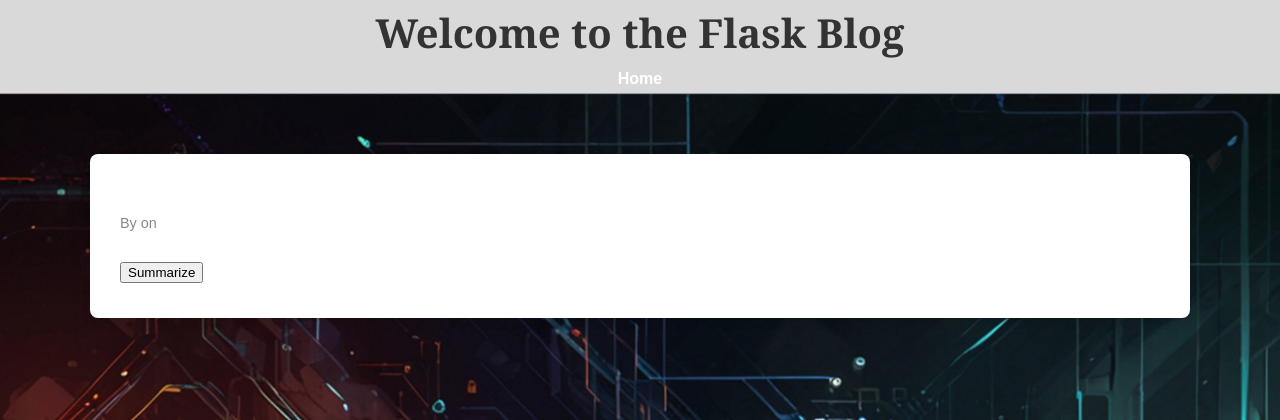
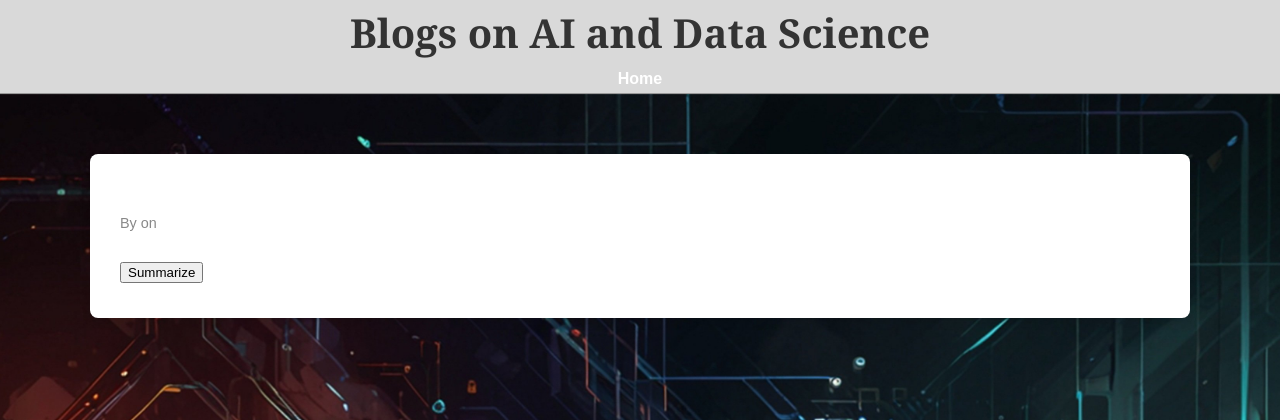
Before and after one commit to Jr-Anvay/Blog_Web, a Flask app: template templates/blog.html in a window 1280 px wide. Shown: the top 420 px of the page. Run offline with Flask 3, Linux system fonts and the light colour scheme; the template is opened without the code that fills it, so the values that code supplies are empty.

Commit message:
Update base.html

```diff
--- a/templates/base.html
+++ b/templates/base.html
@@ -8,7 +8,7 @@
 </head>
 <body>
     <header>
-        <h1>Welcome to the Flask Blog</h1>
+        <h1>Blogs on AI and Data Science</h1>
         <nav>
             <a href="/">Home</a>
         </nav>
```
